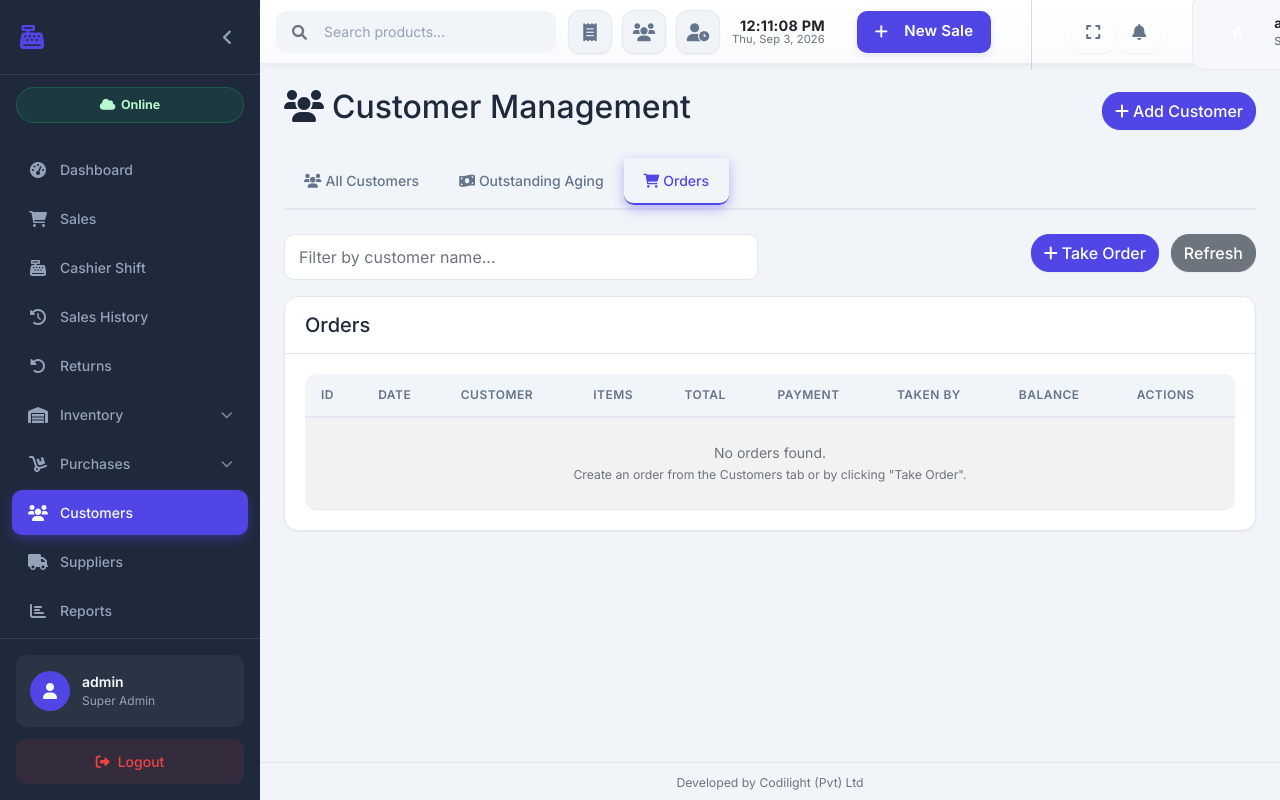
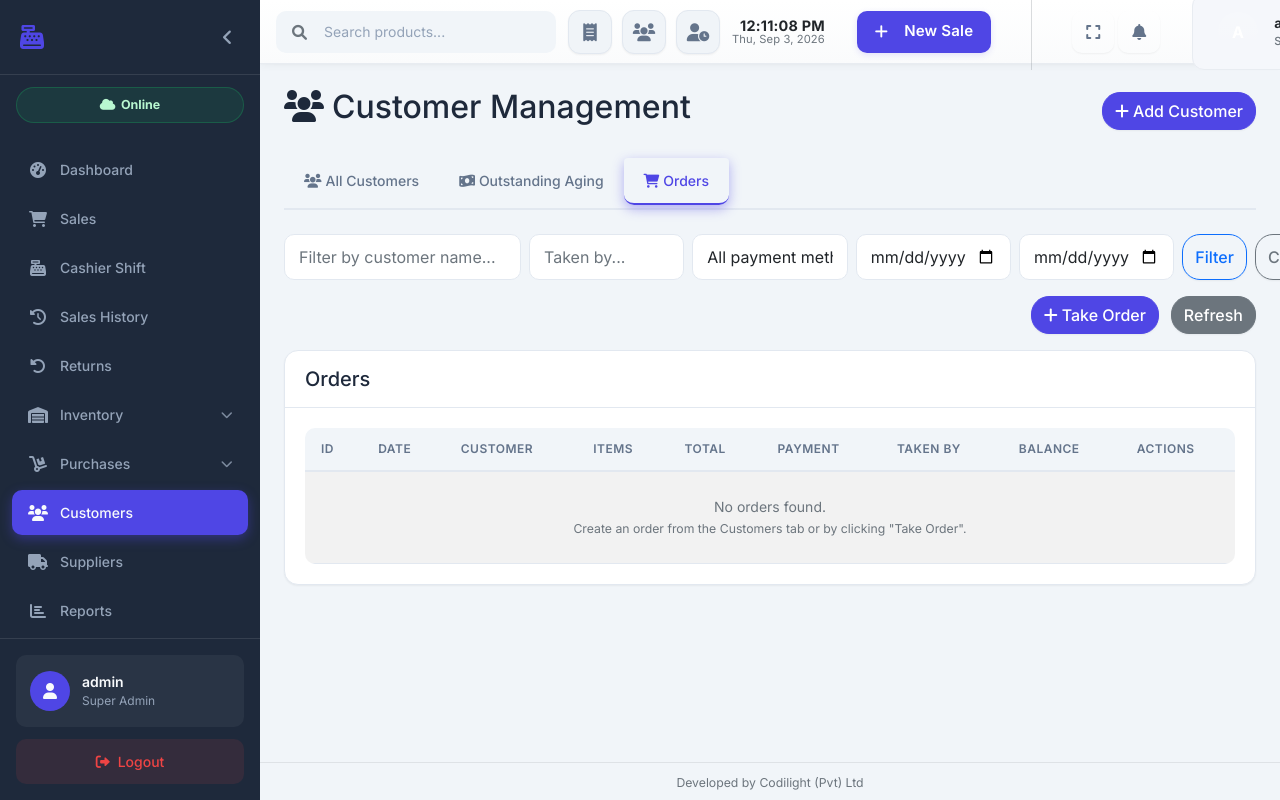
Before and after one commit to myposweb2-hue/web_pos, a Flask app: page /customers/customers in a window 1280 px wide, after a click on "Orders". Run offline with Flask 3, Linux system fonts and the light colour scheme; a user stored in the database is signed in; data that the repository does not hold is empty; some libraries are stand-ins or nearby versions.

Commit message:
Add order history filters

```diff
--- a/app/routes/customers.py
+++ b/app/routes/customers.py
@@ -1,6 +1,6 @@
 from flask import Blueprint, render_template, request, jsonify, flash, current_app
 from flask_login import login_required, current_user
-from app.models import db, Customer, Sale, SaleItem, Product, Setting, Return, ReturnItem, CustomerPayment, CustomerFeedback, Cheque, Exchange, ExchangeItem, SaleRequest
+from app.models import db, Customer, User, Sale, SaleItem, Product, Setting, Return, ReturnItem, CustomerPayment, CustomerFeedback, Cheque, Exchange, ExchangeItem, SaleRequest
 from app.utils.permissions import require_permission
 from app.utils.security import get_company_id, require_company_context
 from app.utils.audit import log_create, log_update, log_delete, log_audit
@@ -259,6 +259,26 @@ def list_orders():
 
     if customer_name:
         query = query.filter(Sale.customer.ilike(f"%{customer_name}%"))
+
+    taken_by = request.args.get('taken_by', '').strip()
+    if taken_by:
+        query = query.outerjoin(User, Sale.user_id == User.id).filter(
+            User.username.ilike(f'%{taken_by}%')
+        )
+
+    payment_method = request.args.get('payment_method', '').strip()
+    if payment_method:
+        query = query.filter(func.lower(Sale.payment) == payment_method.lower())
+
+    date_from = request.args.get('date_from', '').strip()
+    date_to = request.args.get('date_to', '').strip()
+    try:
+        if date_from:
+            query = query.filter(Sale.date >= datetime.strptime(date_from, '%Y-%m-%d'))
+        if date_to:
+            query = query.filter(Sale.date < datetime.strptime(date_to, '%Y-%m-%d') + timedelta(days=1))
+    except ValueError:
+        return jsonify({'error': 'Invalid date filter. Use YYYY-MM-DD.'}), 400
 
     orders = query.order_by(desc(Sale.date)).paginate(page=page, per_page=per_page)
 
--- a/app/templates/customers/customers.html
+++ b/app/templates/customers/customers.html
@@ -441,11 +441,36 @@
 
     <!-- Orders Tab -->
     <div class="tab-pane fade" id="orders-content" role="tabpanel">
+        <div class="row g-2 mb-3" id="ordersFilters">
+            <div class="col-12 col-md-6 col-xl-3">
+                <input type="text" id="ordersCustomerSearch" class="form-control" placeholder="Filter by customer name...">
+            </div>
+            <div class="col-6 col-md-3 col-xl-2">
+                <input type="text" id="ordersTakenBySearch" class="form-control" placeholder="Taken by...">
+            </div>
+            <div class="col-6 col-md-3 col-xl-2">
+                <select id="ordersPaymentMethod" class="form-select">
+                    <option value="">All payment methods</option>
+                    <option value="Cash">Cash</option>
+                    <option value="Card">Card</option>
+                    <option value="Bank Transfer">Bank Transfer</option>
+                    <option value="Cheque">Cheque</option>
+                    <option value="Other">Other</option>
+                </select>
+            </div>
+            <div class="col-6 col-md-3 col-xl-2">
+                <input type="date" id="ordersDateFrom" class="form-control" aria-label="Orders from date">
+            </div>
+            <div class="col-6 col-md-3 col-xl-2">
+                <input type="date" id="ordersDateTo" class="form-control" aria-label="Orders to date">
+            </div>
+            <div class="col-12 col-xl-1 d-flex gap-2">
+                <button class="btn btn-outline-primary flex-fill" id="applyOrderFiltersBtn" type="button">Filter</button>
+                <button class="btn btn-outline-secondary flex-fill" id="clearOrderFiltersBtn" type="button">Clear</button>
+            </div>
+        </div>
         <div class="row mb-3">
-            <div class="col-md-6">
-                <input type="text" id="ordersCustomerSearch" class="form-control" placeholder="Filter by customer name...">
-            </div>
-            <div class="col-md-6 text-end">
+            <div class="col-12 text-end">
                 <button class="btn btn-primary me-2" id="takeOrderFromOrdersBtn" type="button" onclick="startTakeOrderFromOrders(event)">
                     <i class="fas fa-plus me-1"></i>Take Order
                 </button>
@@ -2143,6 +2168,13 @@ $(document).ready(function() {
     });
 
     $('#refreshOrdersBtn').on('click', function() { loadOrders(); });
+    $('#applyOrderFiltersBtn').on('click', function() { loadOrders(1); });
+    $('#clearOrderFiltersBtn').on('click', function() {
+        $('#ordersCustomerSearch, #ordersTakenBySearch, #ordersDateFrom, #ordersDateTo').val('');
+        $('#ordersPaymentMethod').val('');
+        ordersCustomerFilterId = null;
+        loadOrders(1);
+    });
     $('#takeOrderFromOrdersBtn').on('click', function(e) {
         e.preventDefault();
         e.stopImmediatePropagation();
@@ -2152,12 +2184,23 @@ $(document).ready(function() {
         return;
     });
 
-    $('#ordersCustomerSearch').on('keyup', function() { loadOrders(); });
+    $('#ordersCustomerSearch, #ordersTakenBySearch').on('keyup', function(event) {
+        if (event.key === 'Enter') loadOrders(1);
+    });
+    $('#ordersDateFrom, #ordersDateTo, #ordersPaymentMethod').on('change', function() { loadOrders(1); });
 });
 
 function loadOrders(page = 1) {
-    const customerName = $('#ordersCustomerSearch').val();
+    const customerName = $('#ordersCustomerSearch').val().trim();
+    const takenBy = $('#ordersTakenBySearch').val().trim();
+    const dateFrom = $('#ordersDateFrom').val();
+    const dateTo = $('#ordersDateTo').val();
+    const paymentMethod = $('#ordersPaymentMethod').val();
     const params = { page: page, per_page: 50 };
+    if (takenBy) params.taken_by = takenBy;
+    if (dateFrom) params.date_from = dateFrom;
+    if (dateTo) params.date_to = dateTo;
+    if (paymentMethod) params.payment_method = paymentMethod;
 
     // Only apply a customer filter when the user explicitly opened that customer's orders.
     if (ordersCustomerFilterId) {
```
